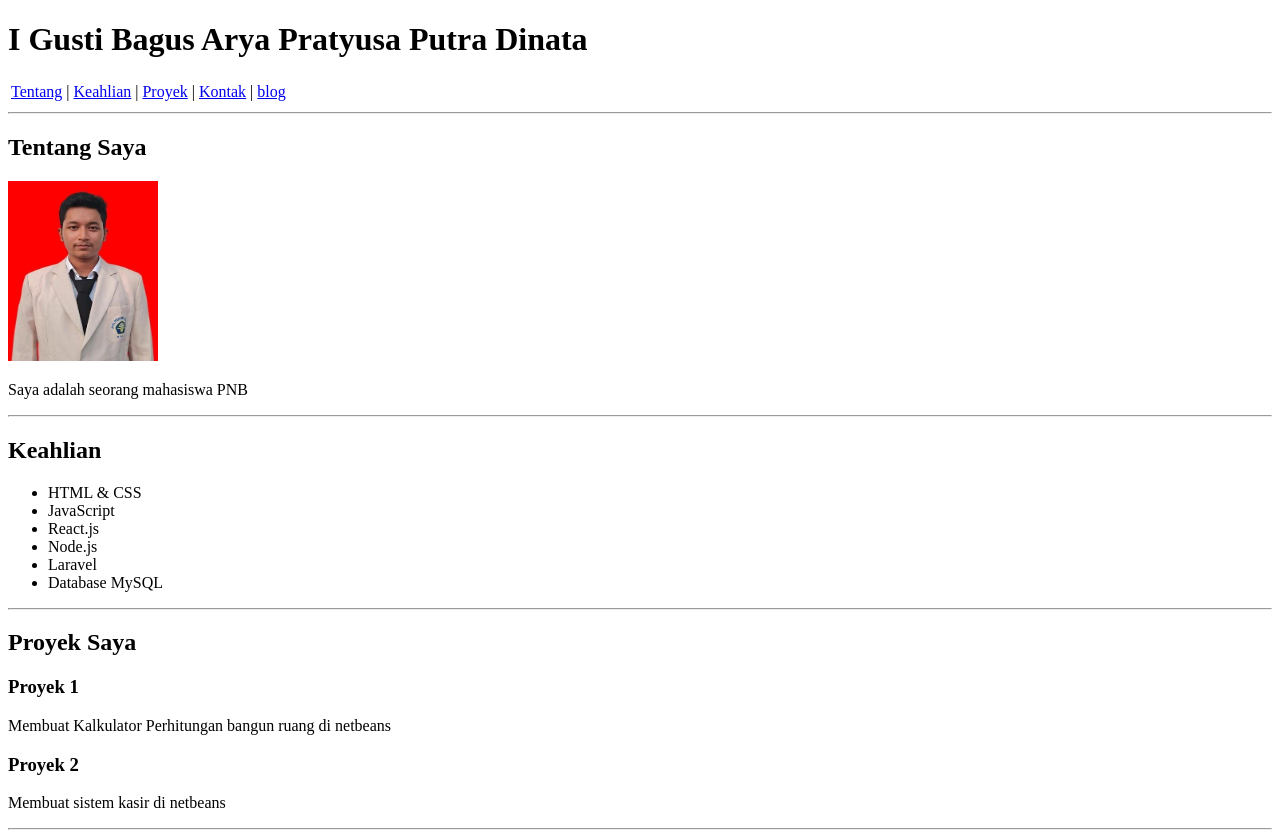
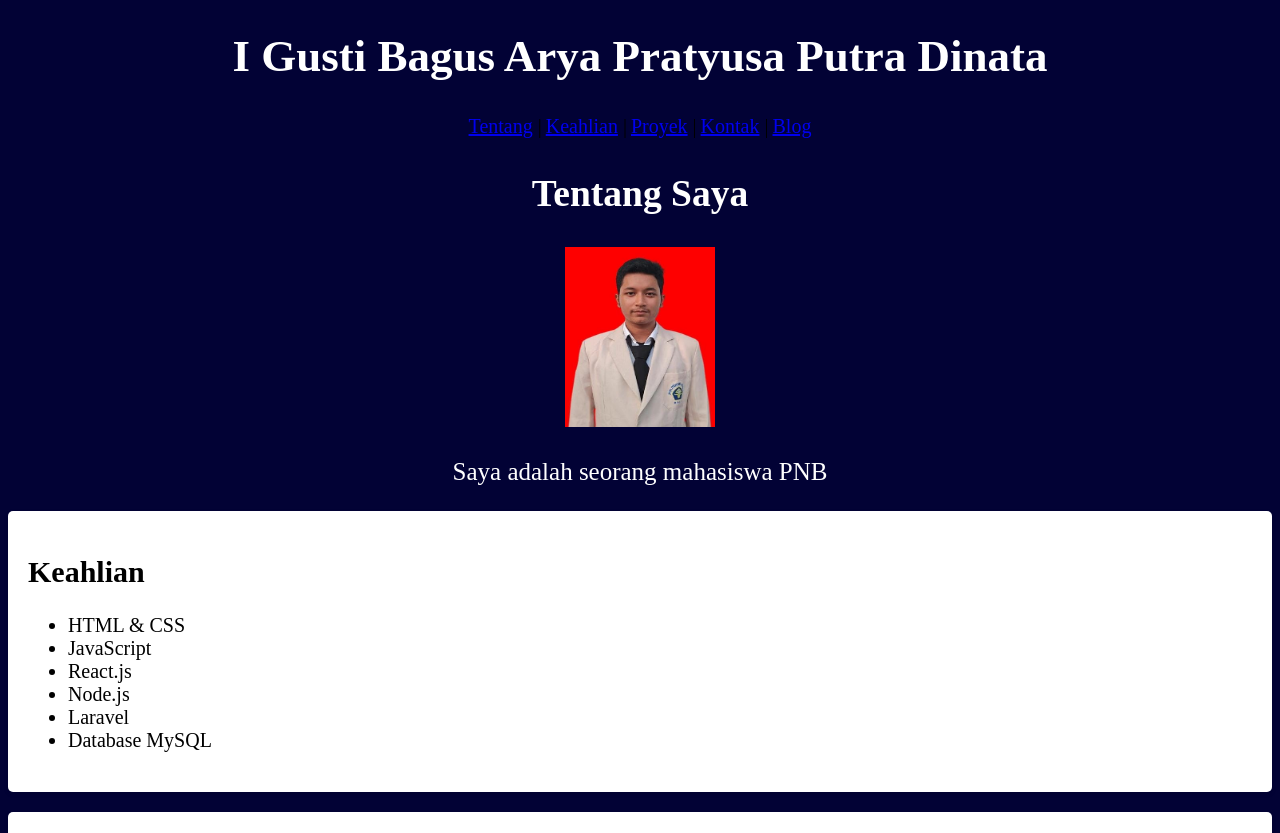
Before and after one commit to BagusAryaa155/portofolio, a plain HTML site: page index.html in a window 1280 px wide. Shown: the top 833 px of the page. Drawn offline with Linux system fonts and the light colour scheme.

Commit message:
menambahkan css

```diff
--- /dev/null
+++ b/index.css
@@ -0,0 +1,30 @@
+ body{
+    background-color:rgb(2, 2, 53);
+ }
+ section {
+            background-color: white;
+            padding: 20px;
+            margin-bottom: 20px;
+            border-radius: 5px;
+            font-size: 20px;
+            box-shadow: 0 2px 5px rgba(0,0,0,0.1);
+        }
+ .judul{
+    color:white;
+    text-align: center;
+    font-size: 45px;
+ }
+ .section-index{
+    background-color:rgb(2, 2, 53);
+    text-align: center;
+    color:white;
+    font-size: 25px;
+ }
+ nav{
+    display:flex;
+    justify-content: center;
+    font-size: 20px;
+ }
+ footer{
+    color:white;
+ }
--- a/index.html
+++ b/index.html
@@ -4,10 +4,11 @@
     <meta charset="UTF-8">
     <meta name="viewport" content="width=device-width, initial-scale=1.0">
     <title>Portofolio Web Developer</title>
+    <link rel="stylesheet" href="index.css">
 </head>
 <body>
     <header>
-        <h1 id="judul">I Gusti Bagus Arya Pratyusa Putra Dinata</h1>
+        <h1 id="judul" class="judul">I Gusti Bagus Arya Pratyusa Putra Dinata</h1>
 
         <nav>
             <table>
@@ -16,21 +17,18 @@
                     <td><a href="#skills">Keahlian</a> |</td>
                     <td><a href="#projects">Proyek</a> |</td>
                     <td><a href="#contact">Kontak</a> |</td>
-                    <td><a href="blog.html">blog</a></td>
+                    <td><a href="blog.html">Blog</a></td>
                 </tr>
             </table>
         </nav>
     </header>
 
-    <hr>
-
-    <section id="about">
+    <div id="about" class="section-index">
         <h2>Tentang Saya</h2>
         <img src="foto arya copy.jpg" height="180" width="150">
         <p>Saya adalah seorang mahasiswa PNB</p>
-    </section>
+    </div>
 
-    <hr>
 
     <section id="skills">
         <h2>Keahlian</h2>
@@ -44,7 +42,6 @@
         </ul>
     </section>
 
-    <hr>
 
     <section id="projects">
         <h2>Proyek Saya</h2>
@@ -58,7 +55,6 @@
         </article>
     </section>
 
-    <hr>
 
     <section id="contact">
         <h2>Kontak</h2>
@@ -76,7 +72,6 @@
         </form>
     </section>
 
-    <hr>
 
     <footer>
         <p>&copy; 2025 Nama Anda. Semua Hak Dilindungi.</p>
```
Also changed, not shown: blog.html (+9 -2 lines), japan view danau.jpg (added), style.css (line endings or trailing spaces).
